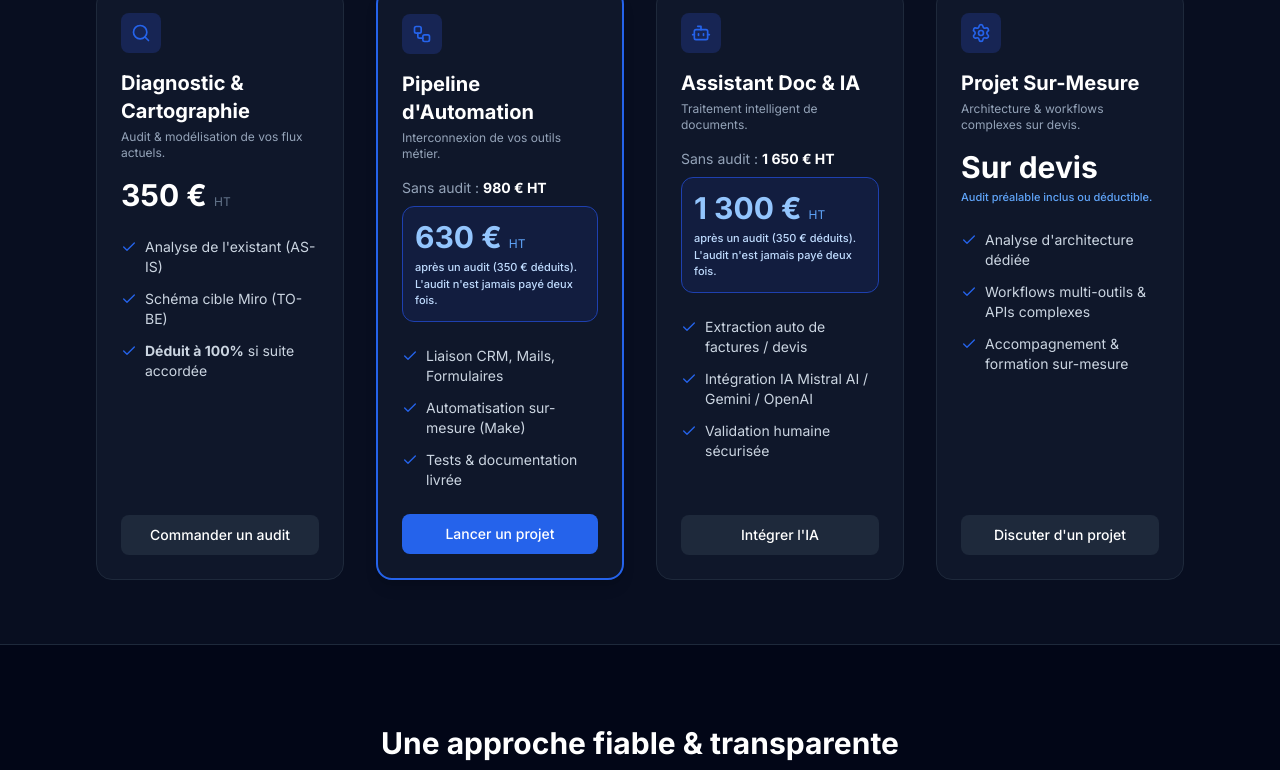
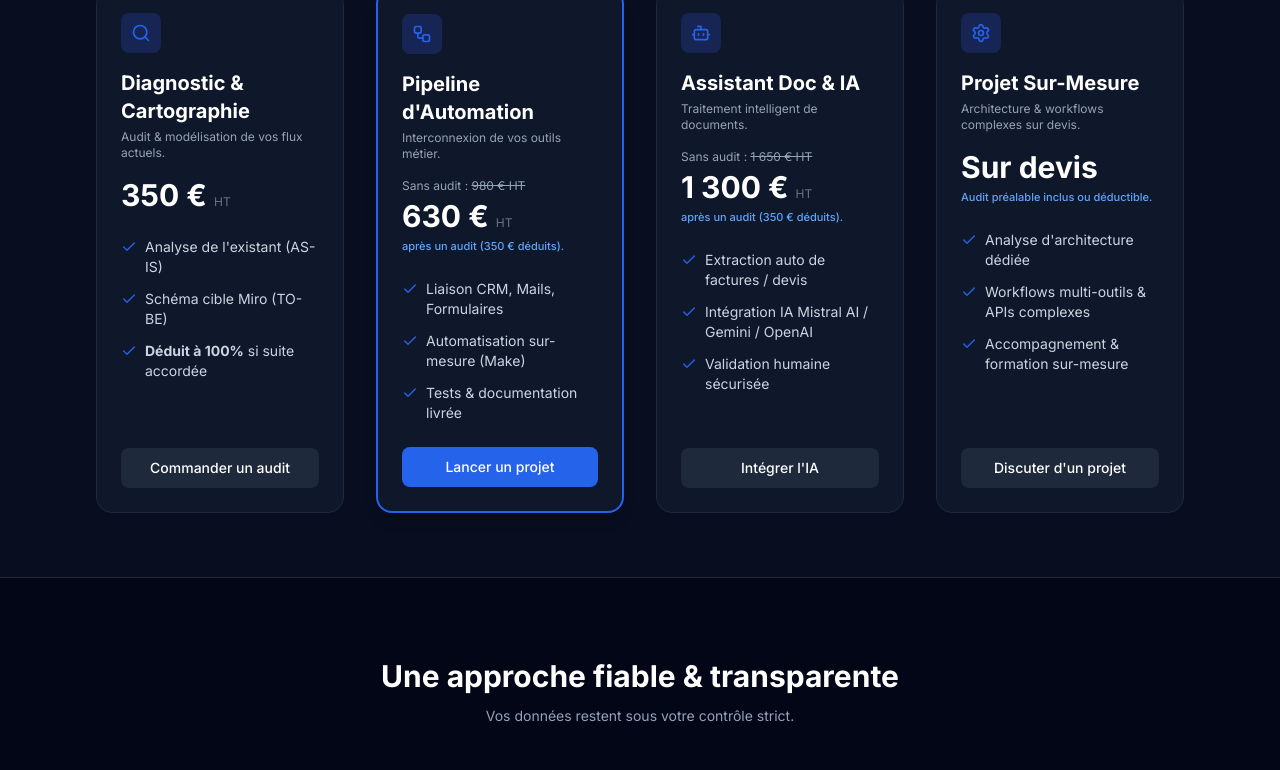
Before and after one commit to loomandlogic/site, a plain HTML site: page index.html in a window 1280 px wide. Shown: the part 1440-2210 px from the top of the page. Drawn offline with nearby package versions, Linux system fonts and the light colour scheme; a script that the page names is missing.

Commit message:
Update index.html
maj 2 et 3

```diff
--- a/index.html
+++ b/index.html
@@ -135,7 +135,7 @@
 
 
         <!-- Prestations / Offers Section -->
-<section id="offres" class="py-16 bg-slate-100/50 dark:bg-slate-900/50 border-y border-slate-200 dark:border-slate-800">
+        <section id="offres" class="py-16 bg-slate-100/50 dark:bg-slate-900/50 border-y border-slate-200 dark:border-slate-800">
             <div class="max-w-6xl mx-auto px-4 sm:px-6 lg:px-8">
                 <div class="text-center max-w-2xl mx-auto mb-12">
                     <h2 class="text-3xl font-bold text-slate-900 dark:text-white mb-3">Formules d'accompagnement</h2>
@@ -172,12 +172,10 @@
                             <p class="text-xs text-slate-500 dark:text-slate-400 mb-4">Interconnexion de vos outils métier.</p>
 
                             <!-- Prix mis en avant avec déduction explicite -->
-                            <div class="mb-6 space-y-2">
-                                <div class="text-sm text-slate-500 dark:text-slate-400">Sans audit : <strong class="text-slate-900 dark:text-white">980 € HT</strong></div>
-                                <div class="rounded-xl bg-blue-50 dark:bg-blue-950/50 border border-blue-200 dark:border-blue-800 p-3">
-                                    <div class="text-3xl font-extrabold text-blue-700 dark:text-blue-300">630 € <span class="text-xs font-normal text-blue-600 dark:text-blue-400">HT</span></div>
-                                    <p class="text-[11px] text-blue-800 dark:text-blue-200 font-medium mt-1">après un audit (350 € déduits). L'audit n'est jamais payé deux fois.</p>
-                                </div>
+                            <div class="mb-6 space-y-1">
+                                <div class="text-xs text-slate-500 dark:text-slate-400">Sans audit : <span class="line-through">980 € HT</span></div>
+                                <div class="text-3xl font-extrabold text-slate-900 dark:text-white">630 € <span class="text-xs font-normal text-slate-500">HT</span></div>
+                                <p class="text-[11px] text-blue-600 dark:text-blue-400 font-medium">après un audit (350 € déduits).</p>
                             </div>
 
                             <ul class="space-y-3 text-sm text-slate-600 dark:text-slate-300 mb-6">
@@ -199,12 +197,10 @@
                             <p class="text-xs text-slate-500 dark:text-slate-400 mb-4">Traitement intelligent de documents.</p>
 
                             <!-- Prix mis en avant avec déduction explicite -->
-                            <div class="mb-6 space-y-2">
-                                <div class="text-sm text-slate-500 dark:text-slate-400">Sans audit : <strong class="text-slate-900 dark:text-white">1 650 € HT</strong></div>
-                                <div class="rounded-xl bg-blue-50 dark:bg-blue-950/50 border border-blue-200 dark:border-blue-800 p-3">
-                                    <div class="text-3xl font-extrabold text-blue-700 dark:text-blue-300">1 300 € <span class="text-xs font-normal text-blue-600 dark:text-blue-400">HT</span></div>
-                                    <p class="text-[11px] text-blue-800 dark:text-blue-200 font-medium mt-1">après un audit (350 € déduits). L'audit n'est jamais payé deux fois.</p>
-                                </div>
+                            <div class="mb-6 space-y-1">
+                                <div class="text-xs text-slate-500 dark:text-slate-400">Sans audit : <span class="line-through">1 650 € HT</span></div>
+                                <div class="text-3xl font-extrabold text-slate-900 dark:text-white">1 300 € <span class="text-xs font-normal text-slate-500">HT</span></div>
+                                <p class="text-[11px] text-blue-600 dark:text-blue-400 font-medium">après un audit (350 € déduits).</p>
                             </div>
 
                             <ul class="space-y-3 text-sm text-slate-600 dark:text-slate-300 mb-6">
```
